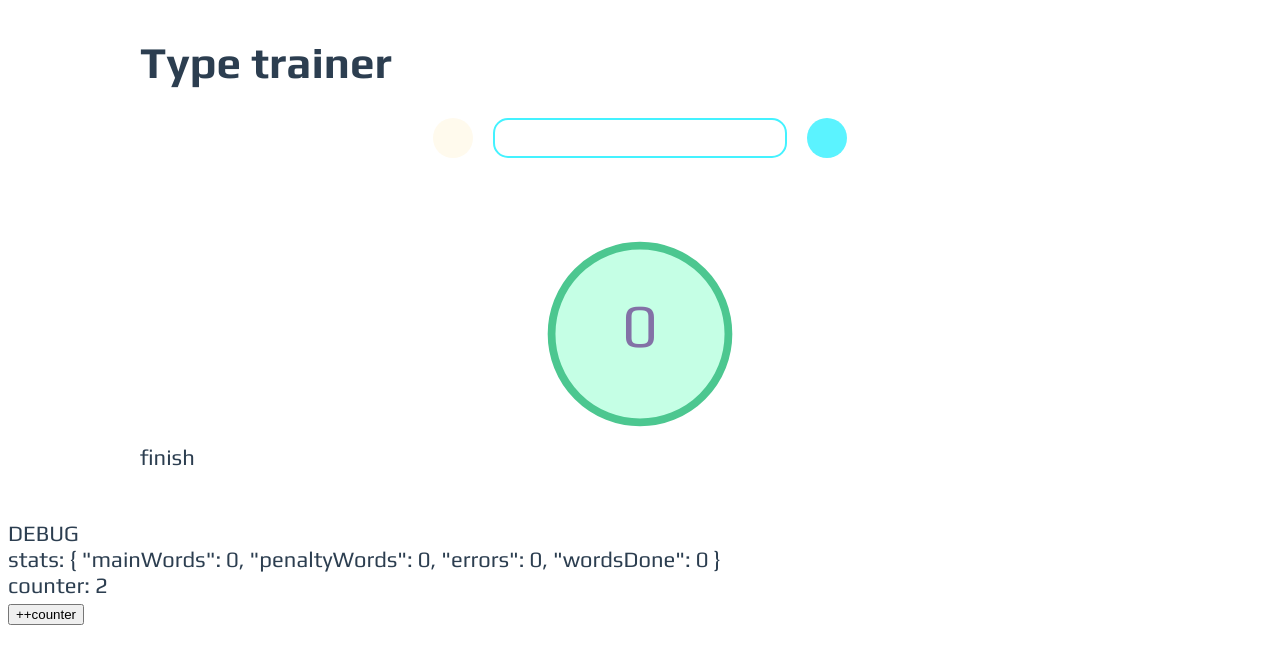
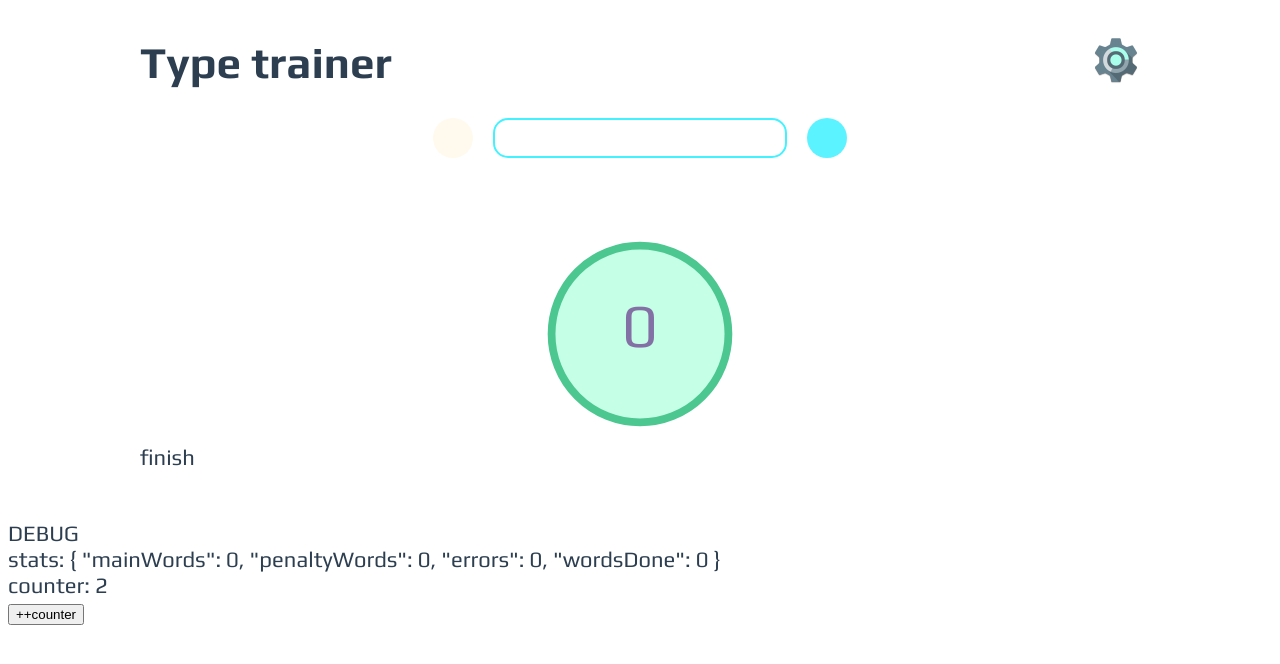
Before and after one commit to Gringo675/vue-typing-trainer, a Vue app: page / in a window 1280 px wide. Both pictures are taken after a click on the button "++counter". Shown: the top 664 px of the page. Built offline with nearby package versions, Linux system fonts and the light colour scheme; no server answers.

Commit message:
28 january 22

```diff
--- a/src/api/words.js
+++ b/src/api/words.js
@@ -1,4 +1,7 @@
-export async function createWordsArray(quantity = 100) {
+export async function createWordsArray(settings) {
+
+    // eslint-disable-next-line no-unused-vars
+    const { wordsQuantity, addNumbers, addSymbols } = settings
 
     let words = [] // result
 
@@ -13,7 +16,7 @@ export async function createWordsArray(quantity = 100) {
     }
 
     // остальное добираем из wiki
-    while (words.length < quantity) {
+    while (words.length < wordsQuantity) {
         let wordsFromWiki = await getWordsFromWiki();
         for (let wordW of wordsFromWiki) {
             wordW = wordW + ' ' // добавляем пробел
@@ -21,7 +24,7 @@ export async function createWordsArray(quantity = 100) {
                 words.push({
                     val: wordW ,
                 })
-                if (words.length === quantity) break
+                if (words.length === wordsQuantity) break
             }
         }
     }
--- a/src/components/main.vue
+++ b/src/components/main.vue
@@ -1,10 +1,21 @@
 <template>
+  <vSettings v-if="settings.show"
+             :settings="settings"
+             @updateSettings="onUpdateSettings"
+  />
   <vLoader v-if="counter === null"/>
   <div v-else class="main-wrapper">
-    <h1>Type trainer</h1>
+    <div class="headerBlock">
+      <h1>Type trainer</h1>
+      <span class="settingsButton">
+        <img class="icon" @click="settings.show = !settings.show"
+             :src="require(`@/assets/settings-icon.png`)"
+             alt="">
+      </span>
+    </div>
     <div class="inputBlock">
       <div class="leftHand" :class="{ active: activeWord.hand === 'left' }" ></div>
-      <input type="text" v-model="wordInput" @input="onInput" :class="{ error: activeWord.activeError }"
+      <input type="text" v-model="wordInput" @input="onInput" @keydown="onKeydown" :class="{ error: activeWord.activeError }"
              autofocus>
       <div class="rightHand" :class="{ active: activeWord.hand === 'right' }"></div>
     </div>
@@ -49,6 +60,7 @@
 
 import vLoader from './loader'
 import vFinish from './finish'
+import vSettings from './settings'
 
 import {createWordsArray} from "@/api/words"
 
@@ -56,18 +68,32 @@ import {computed, nextTick, ref, watch, onMounted} from 'vue'
 
 export default {
   name: "main",
-  components: {vLoader, vFinish},
+  components: {vLoader, vFinish, vSettings},
   props: {},
   setup() {
 
-    const wordsQuantity = 100
-
+    const settings = ref({
+      wordsQuantity: 10,
+      addUpperCase: false,
+      addNumbers: false,
+      addSymbols: false,
+      show: false
+    })
+    const onUpdateSettings = (value)=> {
+      console.log(`onUpdateSettings: ${value}`);
+    }
     onMounted( ()=> {
-      createWordsArray(wordsQuantity)
+      createWordsArray(settings.value)
           .then(result => {
             words.value = result
             counter.value = 0
-            stats.value.mainWords = wordsQuantity
+            stats.value.mainWords = settings.value.wordsQuantity
+
+              let aaa = ''
+              words.value.forEach((word) => {
+                  aaa = aaa + word.val + '   '
+              })
+              console.log(`aaa: ${aaa}`);
           })
     })
 
@@ -166,6 +192,14 @@ export default {
       activeWord.value.activeError = isError // флаг ошибки для template
     }
 
+    const onKeydown = (event) => {
+      // обрабатываем нажатие Tab (заменяем на пробел)
+      if (event.key === 'Tab') {
+        event.preventDefault()
+        wordInput.value += ' '
+        onInput()
+      }
+    }
 
     return {
       prevWord,
@@ -174,9 +208,11 @@ export default {
       counter,
       wordInput,
       onInput,
+      onKeydown,
       wordsRibbonBlockRef,
-      stats
-
+      stats,
+      settings,
+      onUpdateSettings
     }
   },
   data() {
@@ -196,6 +232,17 @@ export default {
   margin: auto;
   display: flex;
   flex-direction: column;
+
+  .headerBlock {
+    display: flex;
+    align-content: center;
+    justify-content: space-between;
+    align-items: center;
+
+    .settingsButton .icon {
+      cursor: pointer;
+    }
+  }
 
   .inputBlock {
     align-self: center;
@@ -335,3 +382,5 @@ export default {
   margin-top: 50px;
 }
 </style>
+
+hec утп eng ооол yjdsq
--- /dev/null
+++ b/src/components/settings.vue
@@ -0,0 +1,58 @@
+<template>
+    <div class="settingsBlock">
+        quantity: {{ quantity }}
+        <div>
+            <span>Количество</span>
+            <input type="text" v-model="quantity">
+        </div>
+    </div>
+</template>
+
+<script>
+
+    import {ref, onBeforeUnmount} from 'vue'
+
+    export default {
+        name: "settings",
+        components: {},
+        props: {
+            settings: {
+                type: Object,
+            }
+        },
+        setup(props, { emit }) {
+            let quantity = ref(props.settings.wordsQuantity)
+
+            onBeforeUnmount( ()=> {
+                console.log(`props.settings.wordsQuantity: ${props.settings.wordsQuantity}`);
+                console.log(`quantity.value: ${quantity.value}`);
+                emit('updateSettings', quantity.value)
+            })
+
+            return {
+                quantity
+            }
+        },
+        data() {
+            return {}
+        },
+        methods: {},
+        computed: {},
+        watch: {},
+        mounted() {
+        },
+    }
+</script>
+
+<style lang="scss">
+.settingsBlock {
+    width: 200px;
+    height: 300px;
+    position: absolute;
+    border: 1px solid red;
+    padding: 10px;
+    background: beige;
+    right: 13px;
+    top: 96px;
+}
+</style>
```
Also changed, not shown: src/assets/settings-icon.png (added).
